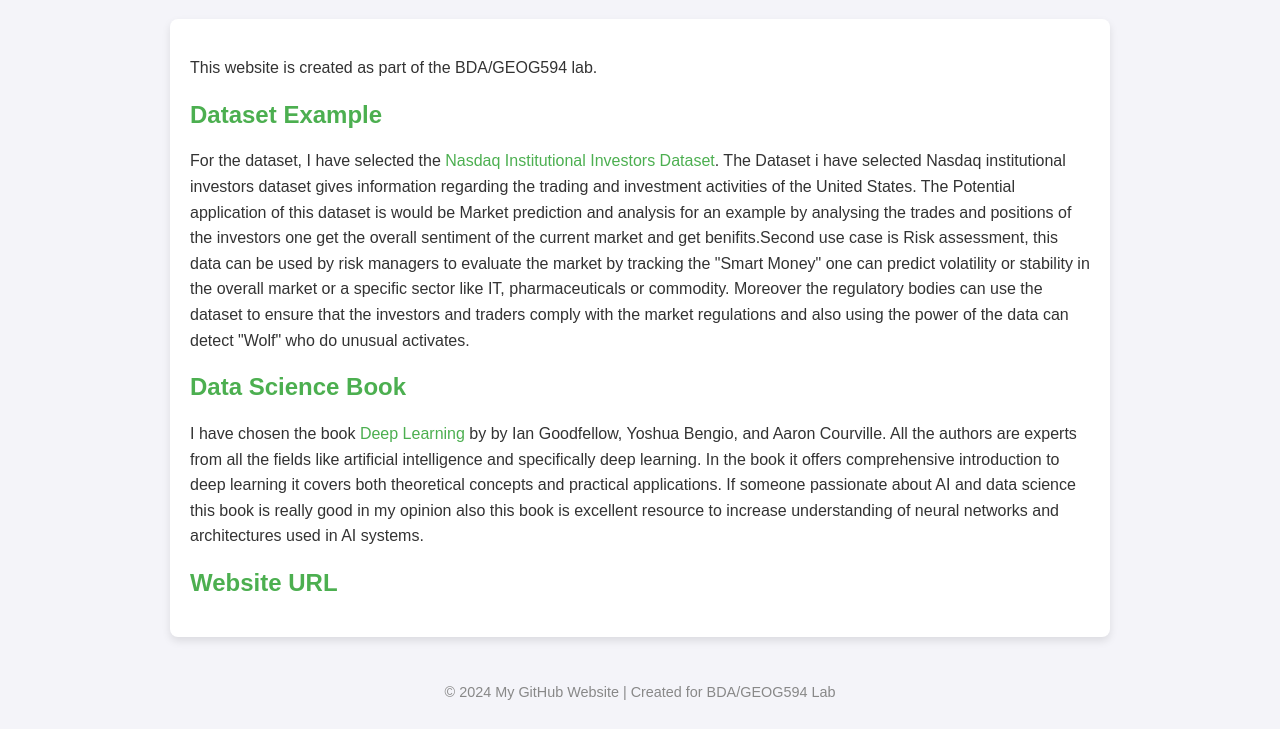
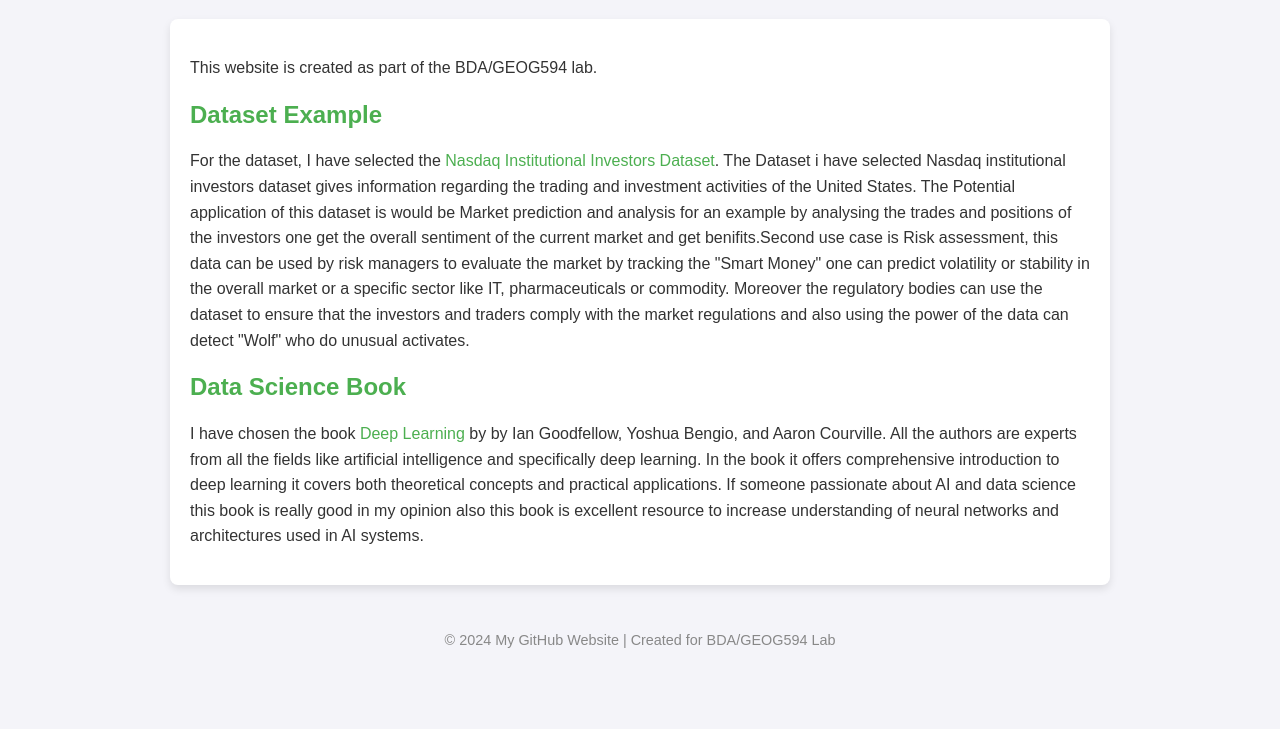
Before and after one commit to meetgajjar18/meet.github.io, a plain HTML site: page index.html in a window 1280 px wide. Shown: the part 78-807 px from the top of the page. Drawn offline with Linux system fonts and the light colour scheme.

Commit message:
Update index.html

```diff
--- a/index.html
+++ b/index.html
@@ -66,7 +66,7 @@
     <h2>Data Science Book</h2>
     <p>I have chosen the book <a href="https://www.deeplearningbook.org/" target="_blank">Deep Learning</a> by by Ian Goodfellow, Yoshua Bengio, and Aaron Courville. All the authors are experts from all the fields like artificial intelligence and specifically deep learning. In the book it offers comprehensive introduction to deep learning it covers both theoretical concepts and practical applications. If someone passionate about AI and data science this book is really good in my opinion also this book is excellent resource to increase understanding of neural networks and architectures used in AI systems.</p>
 
-    <h2>Website URL</h2>
+
 
 </main>
 
```
